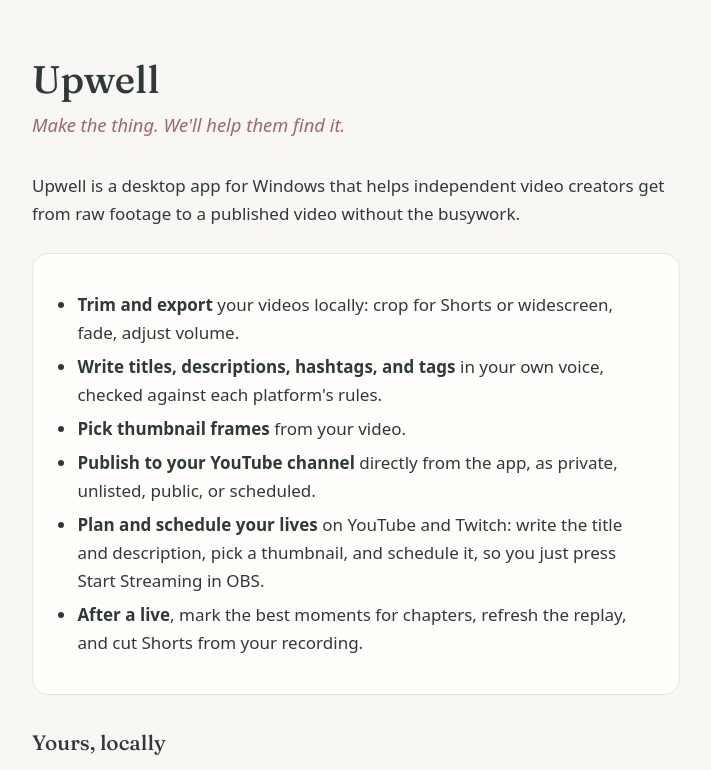
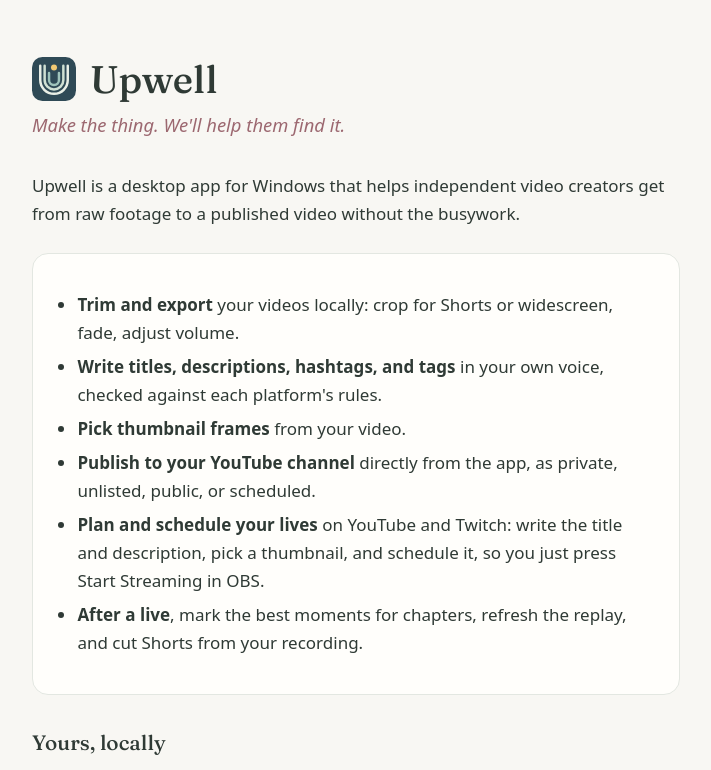
Before and after one commit to coloradobonez/upwell-site, a plain HTML site: page index.html in a window 1280 px wide. Shown: the top 770 px of the page, without its empty margins (284-995 px from the left). Drawn offline with Linux system fonts and the light colour scheme.

Commit message:
Add the Upwell icon to the site header and as the favicon

```diff
--- a/index.html
+++ b/index.html
@@ -7,11 +7,12 @@
   <meta name="description" content="Upwell is a calm, local-first desktop app that helps independent creators trim videos, write titles and descriptions, and publish to YouTube.">
   <link rel="preconnect" href="https://fonts.googleapis.com">
   <link href="https://fonts.googleapis.com/css2?family=Fraunces:opsz,wght@9..144,500&display=swap" rel="stylesheet">
+  <link rel="icon" type="image/svg+xml" href="upwell.svg">
   <link rel="stylesheet" href="style.css">
 </head>
 <body>
 <main>
-  <h1>Upwell</h1>
+  <h1 class="brand"><img src="upwell.svg" alt="" width="44" height="44"> Upwell</h1>
   <p class="tagline">Make the thing. We'll help them find it.</p>
 
   <p>Upwell is a desktop app for Windows that helps independent video creators get from raw footage
--- a/style.css
+++ b/style.css
@@ -36,3 +36,4 @@ ul { padding-left: 1.2em; }
 li { margin: 6px 0; }
 .muted { color: var(--muted); font-size: 0.95rem; }
 footer { margin-top: 48px; padding-top: 16px; border-top: 1px solid var(--line); color: var(--muted); font-size: 0.9rem; }
+h1.brand { display: flex; align-items: center; gap: 14px; }
```
Also changed, not shown: privacy.html (+1 -0 lines), upwell.svg (added).
